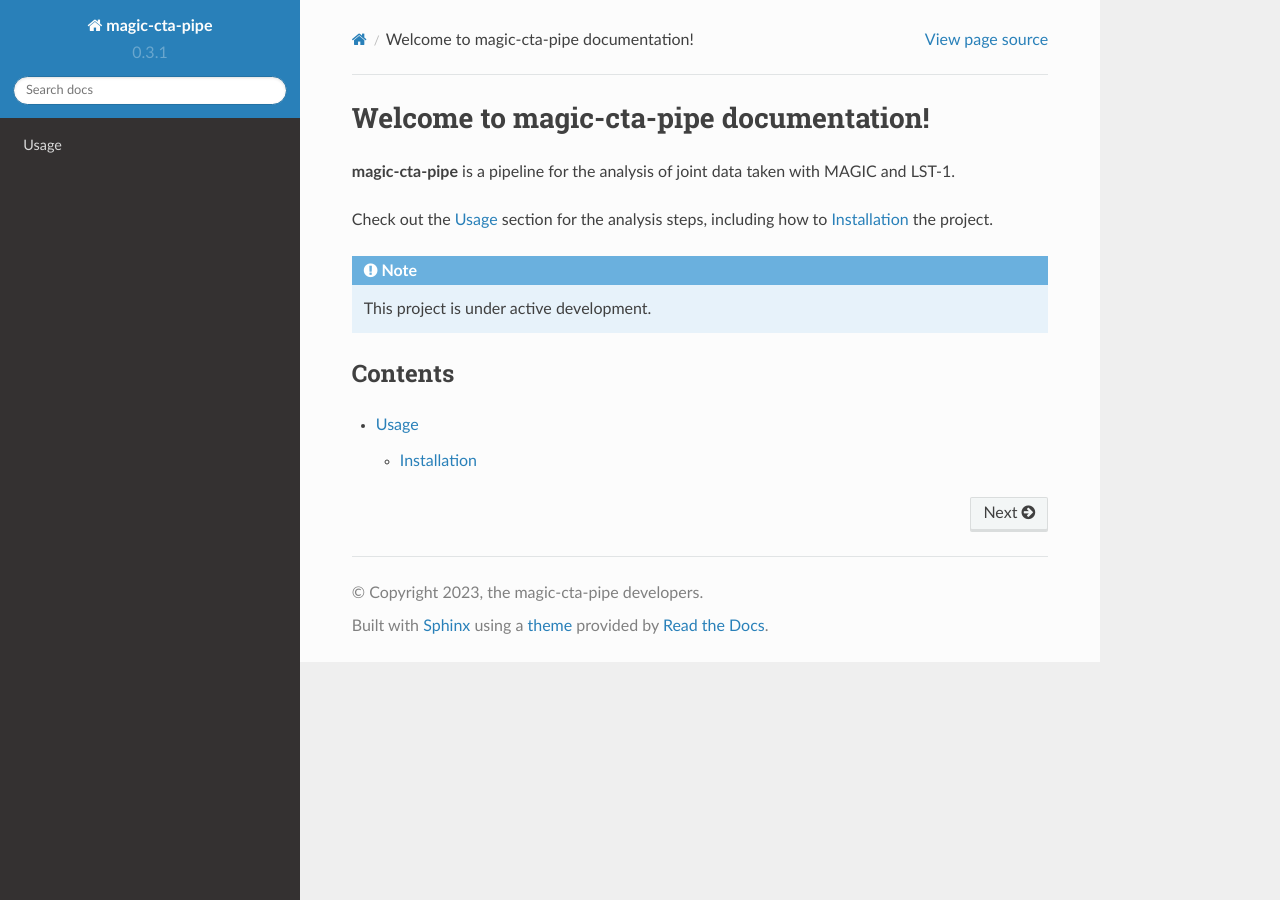
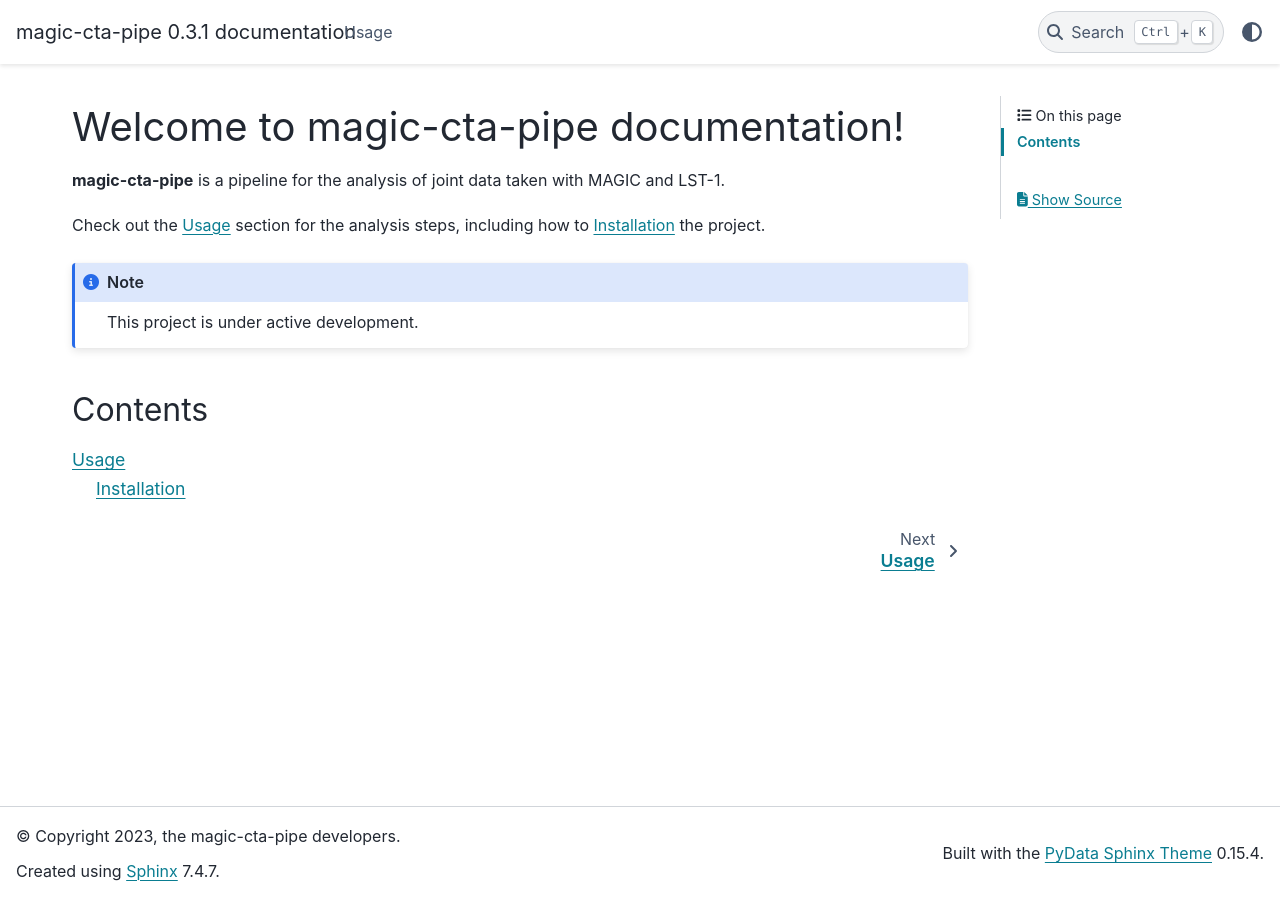
Before and after one commit to cta-observatory/magic-cta-pipe, a Sphinx documentation site: the page built from docs/index.rst, in a window 1280 px wide. Built offline with Sphinx 7.4.7 and the PyData theme 0.15.4, drawn with Linux system fonts in a browser that asks for light colours.

Commit message:
Use pydata sphinx theme.

```diff
--- a/docs/conf.py
+++ b/docs/conf.py
@@ -29,7 +29,7 @@ templates_path = ['_templates']
 
 # -- Options for HTML output
 
-html_theme = 'sphinx_rtd_theme'
+html_theme = 'pydata_sphinx_theme'
 
 # -- Options for EPUB output
 epub_show_urls = 'footnote'
--- a/environment.yml
+++ b/environment.yml
@@ -28,6 +28,7 @@ dependencies:
   - sphinx
   - sphinx-automodapi
   - sphinx_rtd_theme
+  - pydata-sphinx-theme
   - uproot~=4.1
   - corsikaio
   - pip:
```
